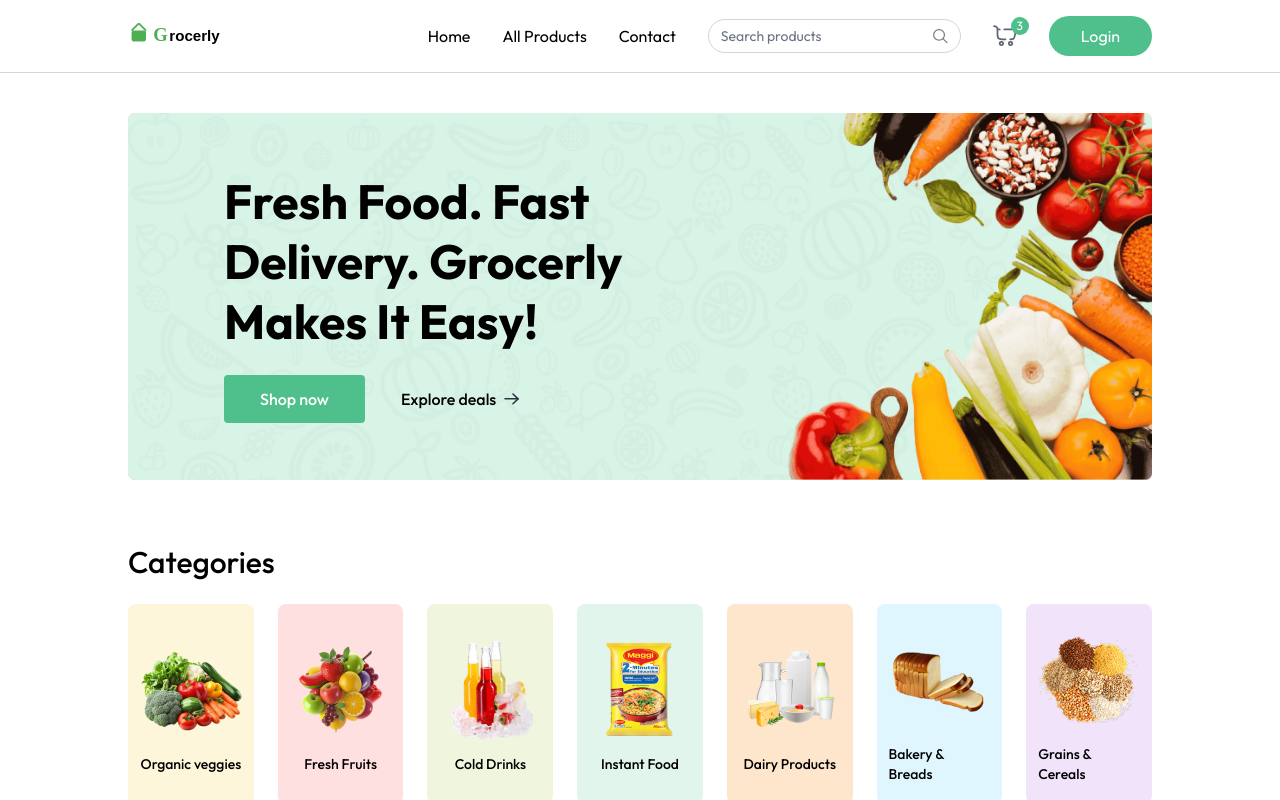
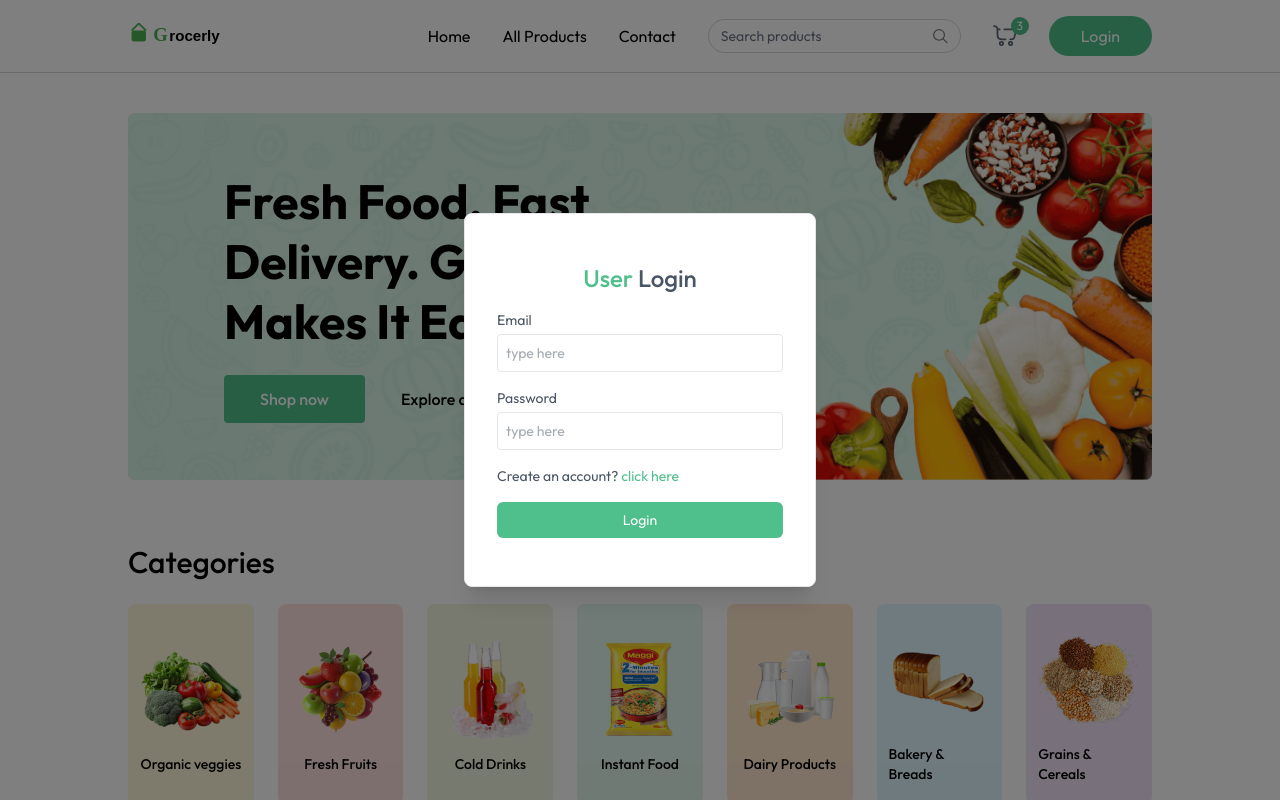
Before and after one commit to mahsa199170/grocery-delivery-website, a React (Vite) app in the folder client/: page / in a window 1280 px wide. Both pictures are taken after a click on the button "Login". Shown: the top 800 px of the page. Built offline with nearby package versions, Linux system fonts and the light colour scheme.

Commit message:
Added login feature

```diff
--- a/client/src/App.jsx
+++ b/client/src/App.jsx
@@ -1,12 +1,13 @@
-import React from 'react';
 import Navbar from './components/Navbar';
 import { Routes, Route, useLocation } from 'react-router-dom';
 import Home from './pages/Home';
 import { Toaster } from 'react-hot-toast';
 import Footer from './components/Footer';
+import Login from './components/Login';
+import { useAppContext } from './context/AppContext';
 const App = () => {
   const isSellerPath = useLocation().pathname.includes('/seller');
-
+  const { showUserLogin } = useAppContext();
   return (
     <div>
       {isSellerPath ? null : <Navbar />}
@@ -19,6 +20,7 @@
         </Routes>
       </div>
       {!isSellerPath && <Footer />}
+      {showUserLogin ? <Login /> : null}
     </div>
   );
 };
--- /dev/null
+++ b/client/src/components/Login.jsx
@@ -0,0 +1,98 @@
+import React from 'react';
+import { useAppContext } from '../context/AppContext';
+const Login = () => {
+  const [state, setState] = React.useState('login');
+  const [name, setName] = React.useState('');
+  const [email, setEmail] = React.useState('');
+  const [password, setPassword] = React.useState('');
+  const { setShowUserLogin, setUser } = useAppContext();
+
+  const handleSubmit = async (e) => {
+    e.preventDefault();
+    setUser({
+      name: 'Luna',
+      email: 'luna@gmail.com',
+      password: '123456',
+    });
+    setShowUserLogin(false);
+  };
+
+  return (
+    <div
+      onClick={() => setShowUserLogin(false)}
+      className="fixed top-0 bottom-0 left-0 right-0 z-30 flex items-center text-sm text-gray-600 bg-black/50"
+    >
+      <form
+        onSubmit={handleSubmit}
+        onClick={(e) => e.stopPropagation()}
+        className="flex flex-col gap-4 m-auto items-start p-8 py-12 w-80 sm:w-[352px] rounded-lg shadow-xl border border-gray-200 bg-white"
+      >
+        <p className="text-2xl font-medium m-auto">
+          <span className="text-primary">User</span>{' '}
+          {state === 'login' ? 'Login' : 'Sign Up'}
+        </p>
+        {state === 'register' && (
+          <div className="w-full">
+            <p>Name</p>
+            <input
+              onChange={(e) => setName(e.target.value)}
+              value={name}
+              placeholder="type here"
+              className="border border-gray-200 rounded w-full p-2 mt-1 outline-primary"
+              type="text"
+              required
+            />
+          </div>
+        )}
+        <div className="w-full ">
+          <p>Email</p>
+          <input
+            onChange={(e) => setEmail(e.target.value)}
+            value={email}
+            placeholder="type here"
+            className="border border-gray-200 rounded w-full p-2 mt-1 outline-primary"
+            type="email"
+            required
+          />
+        </div>
+        <div className="w-full ">
+          <p>Password</p>
+          <input
+            onChange={(e) => setPassword(e.target.value)}
+            value={password}
+            placeholder="type here"
+            className="border border-gray-200 rounded w-full p-2 mt-1 outline-primary"
+            type="password"
+            required
+          />
+        </div>
+        {state === 'register' ? (
+          <p>
+            Already have account?{' '}
+            <span
+              onClick={() => setState('login')}
+              className="text-primary cursor-pointer"
+            >
+              click here
+            </span>
+          </p>
+        ) : (
+          <p>
+            Create an account?{' '}
+            <span
+              onClick={() => setState('register')}
+              className="text-primary cursor-pointer"
+            >
+              click here
+            </span>
+          </p>
+        )}
+        <button className="bg-primary hover:bg-primary-dull transition-all text-white w-full py-2 rounded-md cursor-pointer">
+          {state === 'register' ? 'Create Account' : 'Login'}
+        </button>
+      </form>
+    </div>
+  );
+};
+
+export default Login;
```
